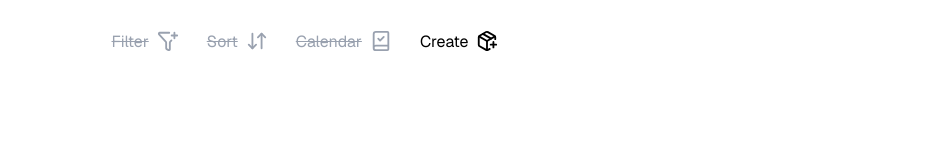
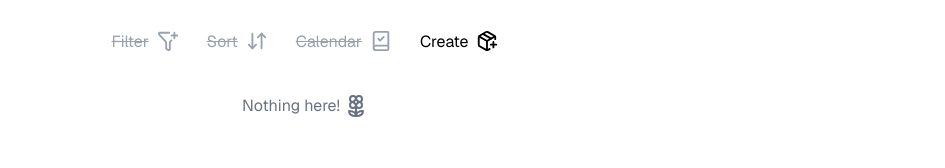
Before and after one commit to TR-04/todo, a React (Vite) app in the folder frontend/: page / in a window 1280 px wide. Shown: the part 334-502 px from the top of the page, without its empty margins (335-1280 px from the left). Built offline with nearby package versions, Linux system fonts and the light colour scheme.

Commit message:
added messages for when there are no todos

```diff
--- a/frontend/src/components/todo-board.tsx
+++ b/frontend/src/components/todo-board.tsx
@@ -1,4 +1,4 @@
-import { PackagePlus, Package, PackageCheck, Send, Trash, FunnelPlus, ArrowDownUp, BookCheck } from "lucide-react";
+import { PackagePlus, Package, PackageCheck, Send, Trash, FunnelPlus, ArrowDownUp, BookCheck, Flower2 } from "lucide-react";
 import { useState, useEffect, useCallback } from "react";
 import TodoPopup from "./todo-popup";
 
@@ -155,8 +155,23 @@ const Todo = () => {
         </button>
       </div>
 
+      {/* Todo display */}
       <div className="flex flex-col justify-center gap-5 h-auto pt-5 w-auto items-center">
-        {filteredTodos.map((todo) => (
+        {filteredTodos.length === 0 ? (
+          <div className="text-gray-500 text-base">
+            {selectedDay === "All" ? (
+              <div className="flex flex-row gap-1 mt-5"> Nothing here! <Flower2/></div>
+
+            ) : (
+              <div className="flex flex-row gap-1 mt-5"> Your {selectedDay} is free! <Flower2/></div>
+
+              )
+            }
+
+          </div>
+        )
+        :
+        (filteredTodos.map((todo) => (
           <div className="flex flex-row" key={todo.id}>
             <div className="flex justify-center px-2 h-auto border-1 border-r-0 rounded-l-lg bg-red-200 border-red-500">
               <button
@@ -203,7 +218,7 @@ const Todo = () => {
               </button>
             </div>
           </div>
-        ))}
+        )))}
       </div>
 
       <TodoPopup
```
